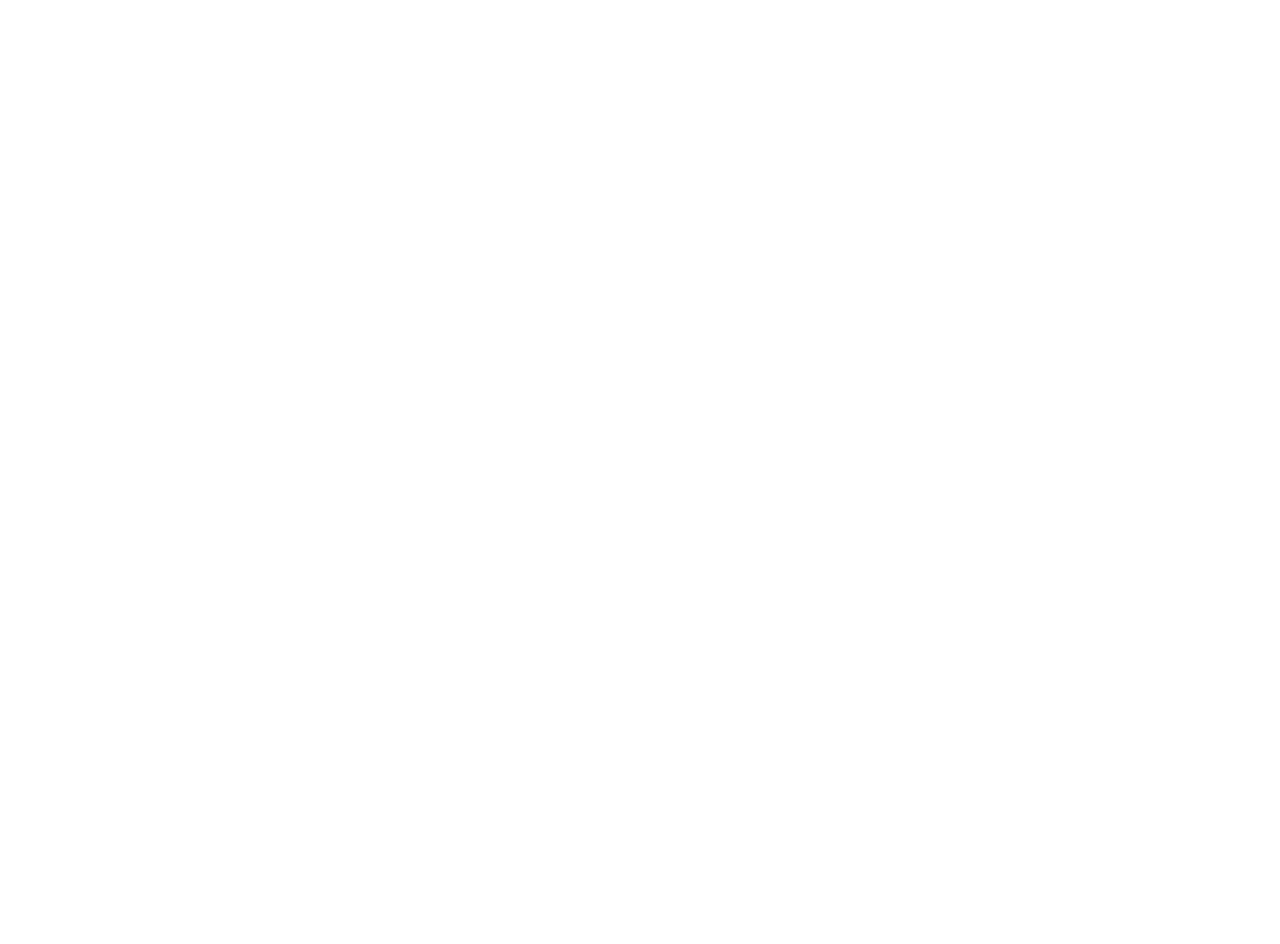
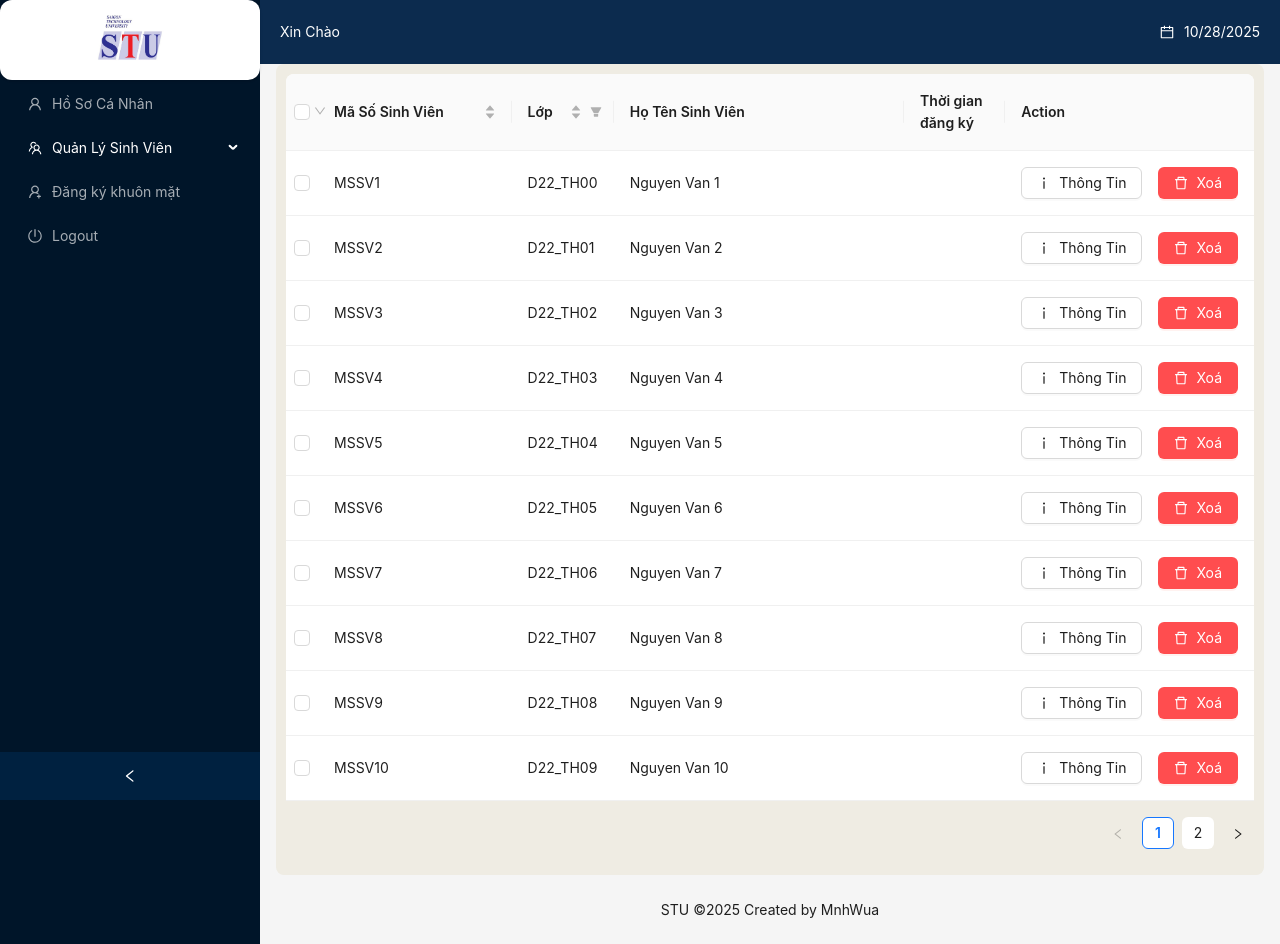
Before and after one commit to MnhWuanz/FE_AWS_Rekognition, a React (Vite) app: page /admin/ListStudentsFaces in a window 1280 px wide. Before the commit this address had no page. Before the commit the page ends 800 px from the top, so only its background shows below. Built offline with nearby package versions, Linux system fonts and the light colour scheme; sample sign-in values are in the browser's storage.

Commit message:
update API

```diff
--- a/src/components/UI/Logo.jsx
+++ b/src/components/UI/Logo.jsx
@@ -11,7 +11,7 @@
   const widthClass = width ? `w-${width}` : 'w-20';
   return (
     <div className="flex items-center  ">
-      <div style={{ ...style }}>
+      <div style={style ? { ...style } : { width: '100%' }}>
         {imgSrc ? (
           <img
             src={imgSrc}
--- a/src/pages/Admin/AdminPage.jsx
+++ b/src/pages/Admin/AdminPage.jsx
@@ -23,7 +23,7 @@
 const items = [
   getItem('Hồ Sơ Cá Nhân', 'User', <UserOutlined />),
   getItem('Quản Lý Sinh Viên', 'StudentManagement', <TeamOutlined />, [
-    getItem('Danh Sách Sinh Viên', 'ListStudents'),
+    getItem('Danh Sách Khuôn Mặt', 'ListStudentsFaces'),
     getItem('Thêm Sinh Viên', 'addStudent'),
   ]),
   getItem('Đăng ký khuôn mặt', 'addFace', <UserAddOutlined />),
@@ -38,10 +38,10 @@
   const navigate = useNavigate();
   const location = useLocation();
   const selectKey = useMemo(() => {
-    const p = location.pathname;
-    if (p === '/admin') return null;
-    if (p.startsWith('/admin/addFace')) return 'addFace';
-    return 'admin';
+    const p = location.pathname.replace('/admin/', '');
+    console.log(p);
+    if (p == '/admin') return 'User';
+    return p;
   }, [location.pathname]);
   const [open, setOpen] = useState(false);
   const showModal = () => {
@@ -57,6 +57,7 @@
   return (
     <Layout style={{ minHeight: '100vh' }}>
       <Sider
+        width={260}
         collapsible
         collapsed={collapsed}
         onCollapse={(value) => setCollapsed(value)}
@@ -79,7 +80,7 @@
         />
       </Sider>
       <Layout>
-        <Header style={{ padding: 0, background: '#001529' }}>
+        <Header style={{ padding: 0, background: '#0C2B4E' }}>
           <h1 style={{ float: 'left', color: 'white', marginLeft: '20px' }}>
             Xin Chào
           </h1>
@@ -100,8 +101,7 @@
           <div
             style={{
               padding: 10,
-              height: '100vh',
-              background: '#fff',
+              background: '#EFECE3',
               borderRadius: borderRadiusLG,
             }}
           >
--- /dev/null
+++ b/src/pages/ManagerFaces/ManagerFace.css
@@ -0,0 +1 @@
+@import 'tailwindcss';
--- /dev/null
+++ b/src/pages/ManagerFaces/ManagerFace.jsx
@@ -0,0 +1,150 @@
+import React, { useState } from 'react';
+import { Button, Space, Table } from 'antd';
+import { DeleteOutlined, InfoOutlined } from '@ant-design/icons';
+const ManagerFace = () => {
+  const [selectedRowKeys, setSelectedRowKeys] = useState([]);
+  const onSelectChange = (newSelectedRowKeys) => {
+    console.log('selectedRowKeys changed: ', newSelectedRowKeys);
+    setSelectedRowKeys(newSelectedRowKeys);
+  };
+  const columns = [
+    {
+      title: 'Mã Số Sinh Viên',
+      dataIndex: 'mssv',
+      sorter: (a, b) => a.mssv.localeCompare(b.mssv),
+      width: '20%',
+    },
+    {
+      title: 'Lớp',
+      dataIndex: 'lop',
+      filters: [
+        {
+          text: 'D22_TH01',
+          value: 'D22_TH01',
+        },
+        {
+          text: 'D22_TH02',
+          value: 'D22_TH02',
+        },
+        {
+          text: 'D22_TH03',
+          value: 'D22_TH03',
+        },
+        {
+          text: 'D22_TH04',
+          value: 'D22_TH04',
+        },
+        {
+          text: 'D22_TH05',
+          value: 'D22_TH05',
+        },
+        {
+          text: 'D22_TH06',
+          value: 'D22_TH06',
+        },
+        {
+          text: 'D22_TH07',
+          value: 'D22_TH07',
+        },
+        {
+          text: 'D22_TH08',
+          value: 'D22_TH08',
+        },
+        {
+          text: 'D22_TH09',
+          value: 'D22_TH09',
+        },
+      ],
+
+      sorter: (a, b) => a.age - b.age,
+      onFilter: (value, record) => record.lop.includes(value),
+      with: '20%',
+    },
+
+    {
+      title: 'Họ Tên Sinh Viên',
+      dataIndex: 'name',
+      width: '30%',
+    },
+    {
+      title: 'Thời gian đăng ký',
+      dataIndex: 'time',
+      with: '20%',
+    },
+    {
+      title: 'Action',
+      key: 'action',
+      render: () => (
+        <Space size="middle">
+          <Button type="default">
+            <InfoOutlined />
+            Thông Tin
+          </Button>
+          <Button type="primary" danger>
+            <DeleteOutlined />
+            Xoá
+          </Button>
+        </Space>
+      ),
+      with: '30%',
+    },
+  ];
+  const data = Array.from({ length: 20 }).map((_, index) => ({
+    key: index + 1,
+    mssv: `MSSV${index + 1}`,
+    lop: `D22_TH0${index % 10}`,
+    name: `Nguyen Van  ${index + 1}`,
+  }));
+
+  const rowSelection = {
+    selectedRowKeys,
+    onChange: onSelectChange,
+    selections: [
+      Table.SELECTION_ALL,
+      Table.SELECTION_INVERT,
+      Table.SELECTION_NONE,
+      {
+        key: 'odd',
+        text: 'Select Odd Row',
+        onSelect: (changeableRowKeys) => {
+          let newSelectedRowKeys = [];
+          newSelectedRowKeys = changeableRowKeys.filter((_, index) => {
+            if (index % 2 !== 0) {
+              return false;
+            }
+            return true;
+          });
+          setSelectedRowKeys(newSelectedRowKeys);
+        },
+      },
+      {
+        key: 'even',
+        text: 'Select Even Row',
+        onSelect: (changeableRowKeys) => {
+          let newSelectedRowKeys = [];
+          newSelectedRowKeys = changeableRowKeys.filter((_, index) => {
+            if (index % 2 !== 0) {
+              return true;
+            }
+            return false;
+          });
+          setSelectedRowKeys(newSelectedRowKeys);
+        },
+      },
+    ],
+  };
+  const onChange = (pagination, filters, sorter, extra) => {
+    console.log('params', pagination, filters, sorter, extra);
+  };
+  return (
+    <Table
+      width="100%"
+      rowSelection={rowSelection}
+      columns={columns}
+      dataSource={data}
+      onChange={onChange}
+    />
+  );
+};
+
+export default ManagerFace;
--- a/src/pages/Register/RegisterPage.jsx
+++ b/src/pages/Register/RegisterPage.jsx
@@ -83,6 +83,39 @@
       content: desp,
     });
   };
+  //Giảm kích thước ảnh
+  const resizeBase64 = (base64Str, maxWidth = 400, maxHeight = 400) => {
+    return new Promise((resolve) => {
+      let img = new Image();
+      img.src = base64Str;
+
+      img.onload = function () {
+        let canvas = document.createElement('canvas');
+        let width = img.width;
+        let height = img.height;
+
+        if (width > height) {
+          if (width > maxWidth) {
+            height *= maxWidth / width;
+            width = maxWidth;
+          }
+        } else {
+          if (height > maxHeight) {
+            width *= maxHeight / height;
+            height = maxHeight;
+          }
+        }
+
+        canvas.width = width;
+        canvas.height = height;
+
+        let ctx = canvas.getContext('2d');
+        ctx.drawImage(img, 0, 0, width, height);
+
+        resolve(canvas.toDataURL('image/jpeg', 0.8)); // nén 80%
+      };
+    });
+  };
 
   // xử lý ảnh chụp từ camera
   const handleCapture = (base64) => {
@@ -123,22 +156,8 @@
 
     // Lấy file upload
     const file = values.hinhanh[0].originFileObj;
-    const imageBase64 = await fileToBase64(file);
-
-    try {
-      const res = await fetch(
-        'https://dggnfsz809.execute-api.ap-southeast-1.amazonaws.com/prod/checkFaceImg',
-        {
-          method: 'POST',
-          body: JSON.stringify({ imageBase64 }),
-        }
-      );
-      setLoading(false);
-      const data = await res.json();
-      if (data.valid === false) {
-        error(data.message);
-        return;
-      }
+    let imageBase64 = await fileToBase64(file);
+    imageBase64 = await resizeBase64(imageBase64);
     try {
       const res = await fetch(
         'https://kprcrwvl1d.execute-api.ap-southeast-1.amazonaws.com/prod/uploadFace',
@@ -164,10 +183,8 @@
     } catch (error) {
       error('Gửi thất bại!');
       console.log(error);
-      }
-    } catch (error) {
-      error('Gửi thất bại!');
-      console.error(error);
+    } finally {
+      setLoading(false);
     }
   };
 
--- a/src/routes/mainRouter.jsx
+++ b/src/routes/mainRouter.jsx
@@ -8,6 +8,7 @@
 import AdminPage from '../pages/Admin/AdminPage';
 import RegisterPage from '../pages/Register/RegisterPage';
 import CheckAuth from '../auth/CheckAuth';
+import ManagerFace from '../pages/ManagerFaces/ManagerFace';
 
 const MainRouter = () => {
   return (
@@ -18,6 +19,7 @@
           <Route path="/admin" element={<AdminPage />}>
             <Route path="addFace" element={<QRPage />} />
             <Route path="User" element={<UserPage />} />
+            <Route path="ListStudentsFaces" element={<ManagerFace />} />
           </Route>
         </Route>
         <Route path="/registerFace" element={<RegisterPage />} />
--- a/src/utils/auth.js
+++ b/src/utils/auth.js
@@ -7,7 +7,6 @@
   const user = localStorage.getItem('user');
   return user ? JSON.parse(user) : null;
 }
-
 export function login(username, password) {
   const matchedUser = arrUsers.find(
     (u) => u.username === username && u.password === password
```
Lines whose indentation alone changed are shown as unchanged.
